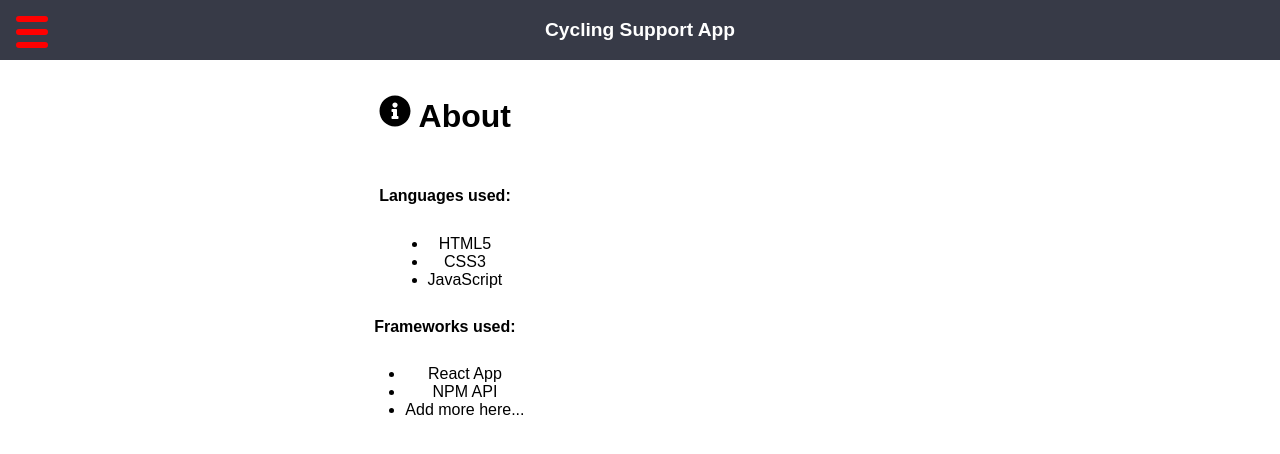
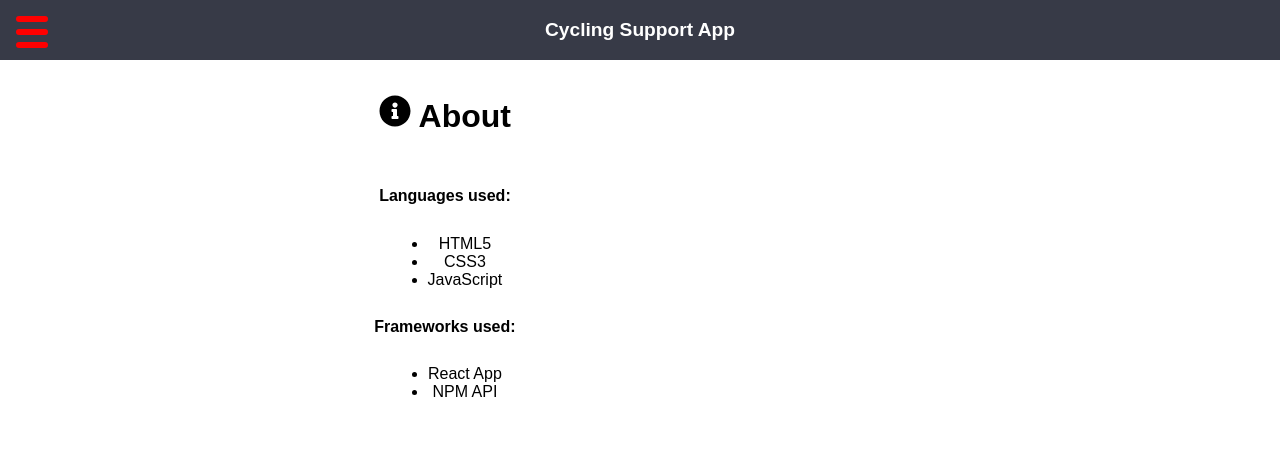
Before and after one commit to jamesodonnell134/React-Cycle-Support-App-Group-Q, a React (Create React App) app: page /about in a window 1280 px wide. Shown: the top 454 px of the page. Built offline with nearby package versions, Linux system fonts and the light colour scheme.

Commit message:
Test commit

```diff
--- a/src/About.js
+++ b/src/About.js
@@ -16,7 +16,6 @@ export default () => {
         <ul>
             <li>React App</li>
             <li>NPM API</li>
-            <li>Add more here...</li>
         </ul>
 
     </div>
```
